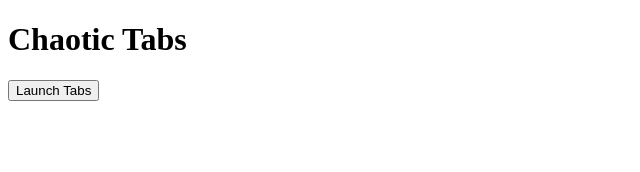
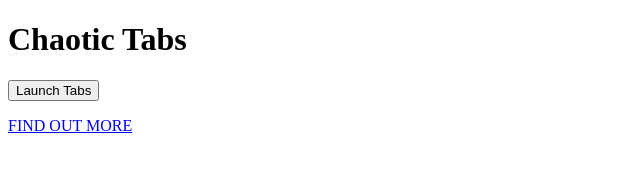
Before and after one commit to LiamJones989/Press-the-button-, a plain HTML site: page index.html in a window 1280 px wide. Shown: the whole page, without its empty margins (0-640 px from the left). Drawn offline with Linux system fonts and the light colour scheme.

Commit message:
Update index.html

```diff
--- a/index.html
+++ b/index.html
@@ -8,6 +8,8 @@
   <h1>Chaotic Tabs</h1>
   <button onclick="launchTabs()">Launch Tabs</button>
 
+  <p><a href="https://liamjones989.github.io/All-About-Me-/" target="_blank">FIND OUT MORE</a></p>
+
   <script src="script.js"></script>
 </body>
 </html>
```
